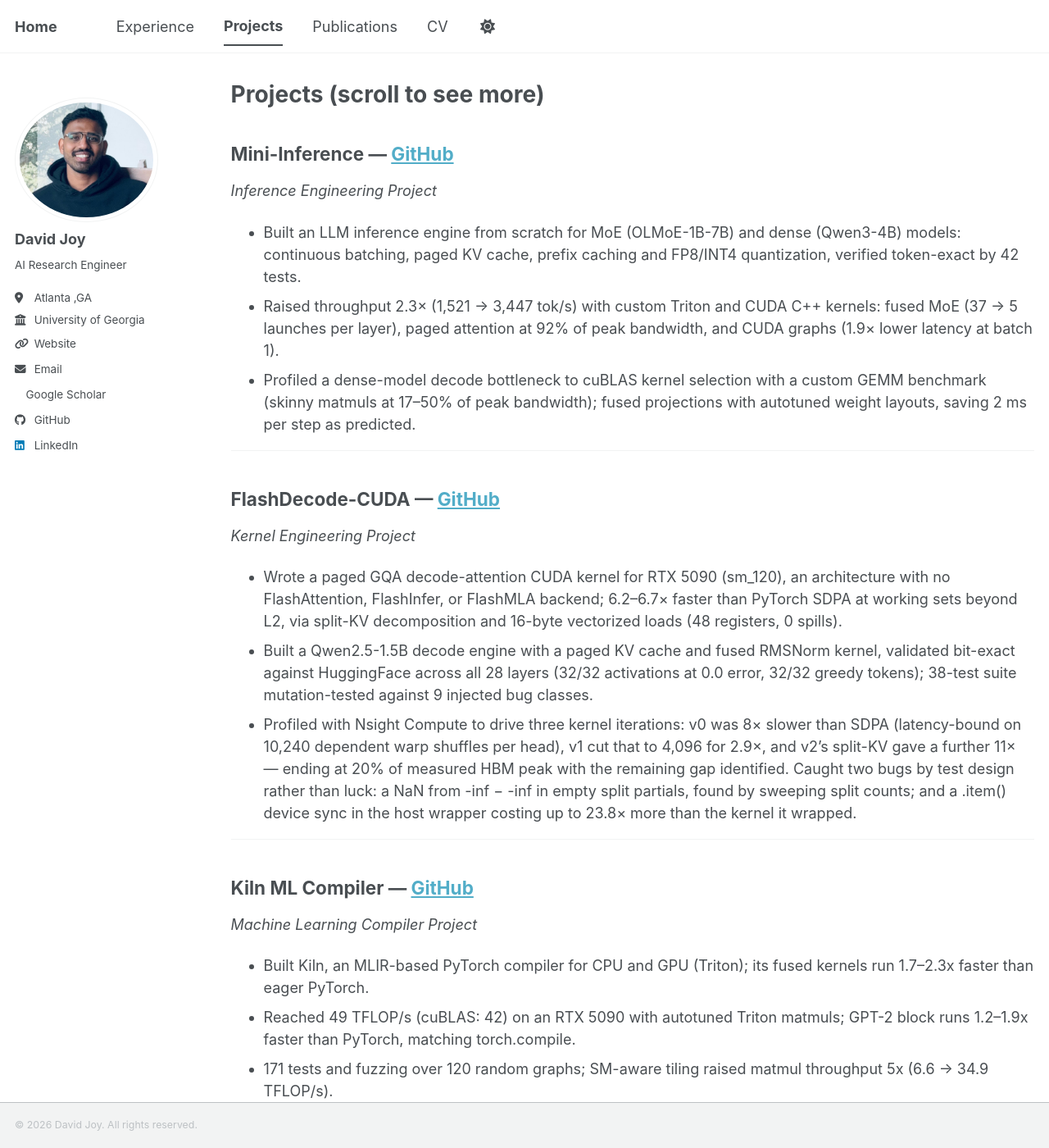
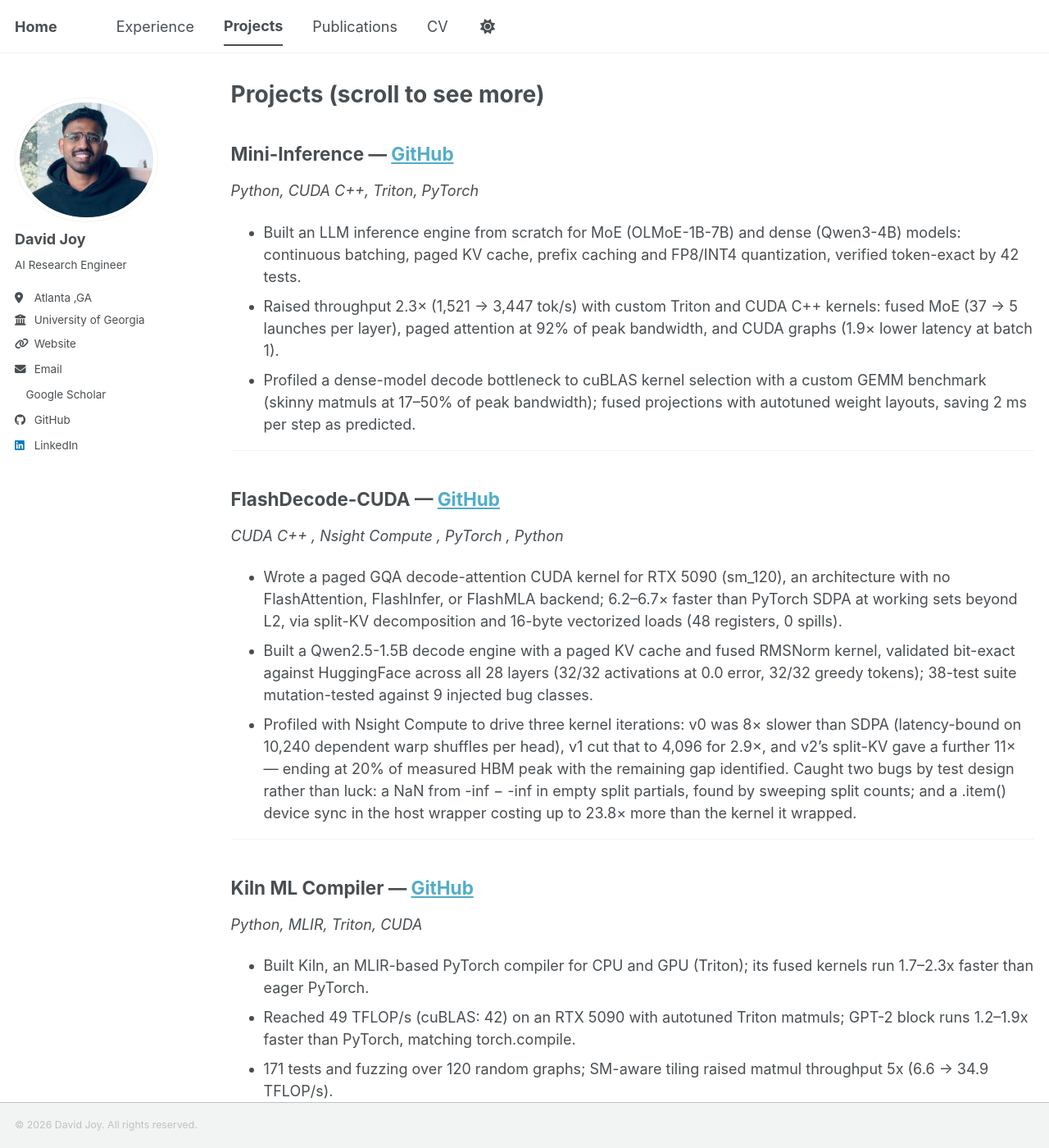
Before and after one commit to davidjoyme/davidjoyme.github.io, a Jekyll site: the page built from _pages/projects.md, in a window 1280 px wide and 1400 px high. Shown: the whole window at 82% size. Built offline with Jekyll 4.4.1, drawn with Linux system fonts in a browser that asks for light colours; a style sheet for code colours, icons or effects is not loaded.

Commit message:
project tools add

```diff
--- a/_pages/projects.md
+++ b/_pages/projects.md
@@ -7,7 +7,7 @@ author_profile: true
 
 ## Mini-Inference — [GitHub](https://github.com/davidjoyme)
 
-*Inference Engineering Project*
+*Python, CUDA C++, Triton, PyTorch*
 
 - Built an LLM inference engine from scratch for MoE (OLMoE-1B-7B) and dense (Qwen3-4B) models: continuous batching, paged KV cache, prefix caching and FP8/INT4 quantization, verified token-exact by 42 tests.
 - Raised throughput 2.3× (1,521 → 3,447 tok/s) with custom Triton and CUDA C++ kernels: fused MoE (37 → 5 launches per layer), paged attention at 92% of peak bandwidth, and CUDA graphs (1.9× lower latency at batch 1).
@@ -17,7 +17,7 @@ author_profile: true
 
 ## FlashDecode-CUDA — [GitHub](https://github.com/davidjoyme)
 
-*Kernel Engineering Project*
+*CUDA C++ , Nsight Compute , PyTorch , Python*
 
 - Wrote a paged GQA decode-attention CUDA kernel for RTX 5090 (sm_120), an architecture with no FlashAttention, FlashInfer, or FlashMLA backend; 6.2–6.7× faster than PyTorch SDPA at working sets beyond L2, via split-KV decomposition and 16-byte vectorized loads (48 registers, 0 spills).
 - Built a Qwen2.5-1.5B decode engine with a paged KV cache and fused RMSNorm kernel, validated bit-exact against HuggingFace across all 28 layers (32/32 activations at 0.0 error, 32/32 greedy tokens); 38-test suite mutation-tested against 9 injected bug classes.
@@ -27,7 +27,7 @@ author_profile: true
 
 ## Kiln ML Compiler — [GitHub](https://github.com/davidjoyme)
 
-*Machine Learning Compiler Project*
+*Python, MLIR, Triton, CUDA*
 
 - Built Kiln, an MLIR-based PyTorch compiler for CPU and GPU (Triton); its fused kernels run 1.7–2.3x faster than eager PyTorch.
 - Reached 49 TFLOP/s (cuBLAS: 42) on an RTX 5090 with autotuned Triton matmuls; GPT-2 block runs 1.2–1.9x faster than PyTorch, matching torch.compile.
```
